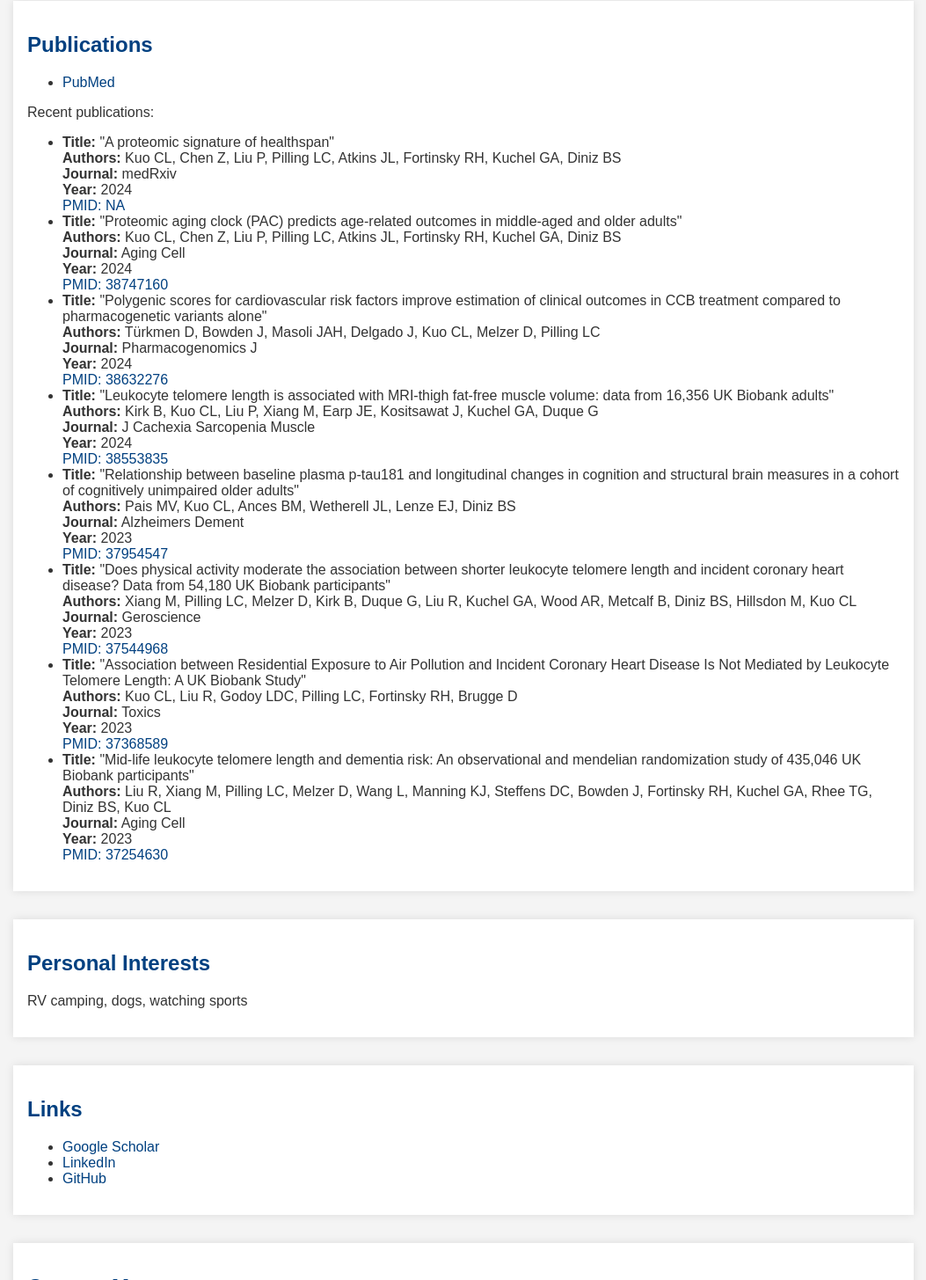
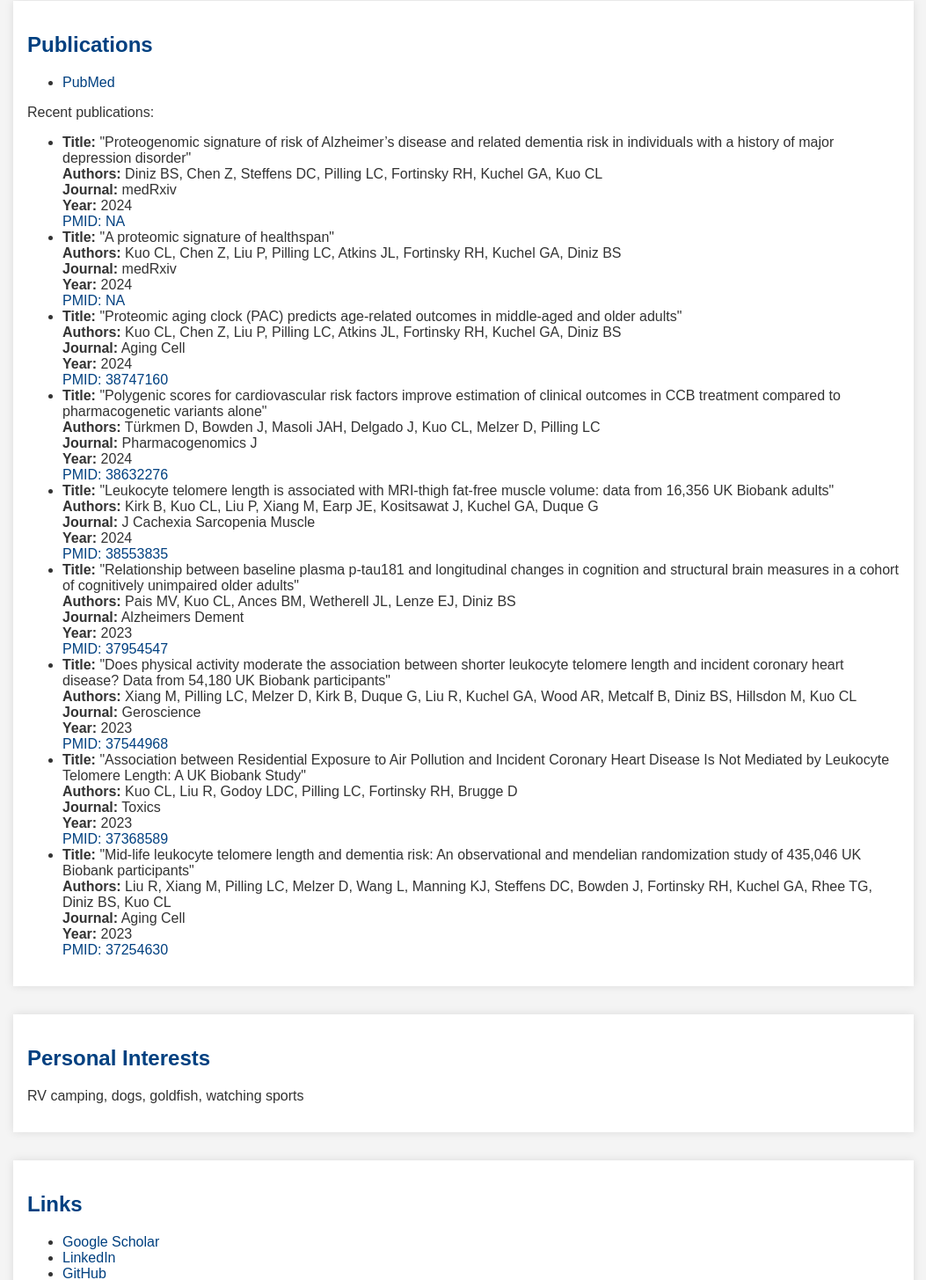
Before and after one commit to kuo-lab-uchc/ckuo, a plain HTML site: page index.html in a window 1280 px wide. Shown: the part 1080-2535 px from the top of the page at 88% size, without its empty margins (113-1166 px from the left). Drawn offline with Linux system fonts and the light colour scheme.

Commit message:
Update index.html
Signed-off-by: Kuo Lab @UCHC <kuolab@uchc.edu>

```diff
--- a/index.html
+++ b/index.html
@@ -106,11 +106,18 @@
            <p>Recent publications:</p>
             <ul>
 		<li>
+                    <strong>Title:</strong> "Proteogenomic signature of risk of Alzheimer’s disease and related dementia risk in individuals with a history of major depression disorder"
+                    <br><strong>Authors:</strong> Diniz BS, Chen Z, Steffens DC, Pilling LC, Fortinsky RH, Kuchel GA, Kuo CL
+                    <br><strong>Journal:</strong> medRxiv
+                    <br><strong>Year:</strong> 2024
+                    <br><a href="https://doi.org/10.1101/2024.09.11.24313493" target="_blank">PMID: NA</a>
+                </li>
+		<li>
                     <strong>Title:</strong> "A proteomic signature of healthspan"
                     <br><strong>Authors:</strong> Kuo CL, Chen Z, Liu P, Pilling LC, Atkins JL, Fortinsky RH, Kuchel GA, Diniz BS
                     <br><strong>Journal:</strong> medRxiv
                     <br><strong>Year:</strong> 2024
-                    <br><a href="https://www.ncbi.nlm.nih.gov/pmc/articles/PMC11230312/" target="_blank">PMID: NA</a>
+                    <br><a href="https://doi.org/10.1101/2024.06.26.24309530" target="_blank">PMID: NA</a>
                 </li>
                  <li>
                     <strong>Title:</strong> "Proteomic aging clock (PAC) predicts age-related outcomes in middle-aged and older adults"
@@ -165,7 +172,7 @@
         </section>
         <section id="personal-interests">
             <h2>Personal Interests</h2>
-            <p>RV camping, dogs, watching sports</a></p>
+            <p>RV camping, dogs, goldfish, watching sports</a></p>
         </section>
 	<section id="links">
             <h2>Links</h2>
```
